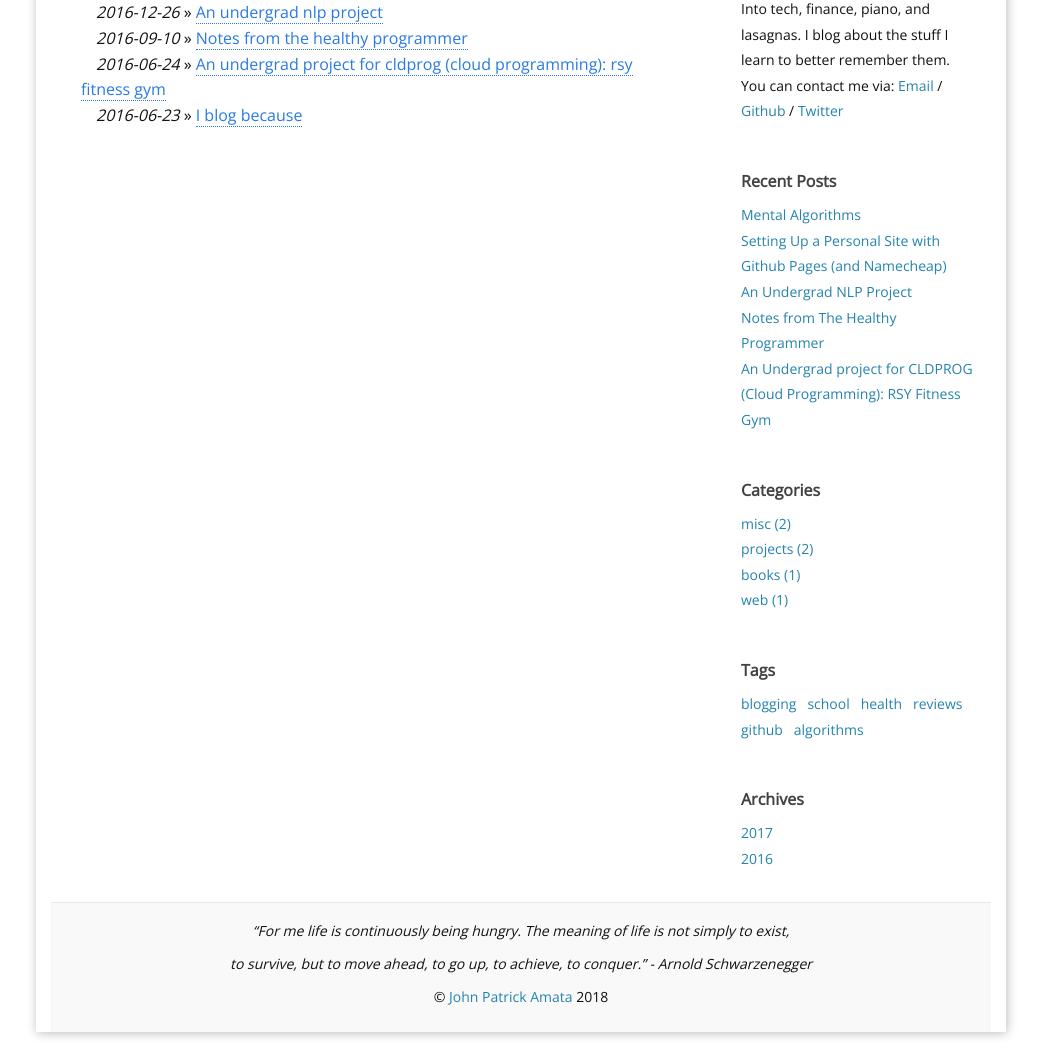
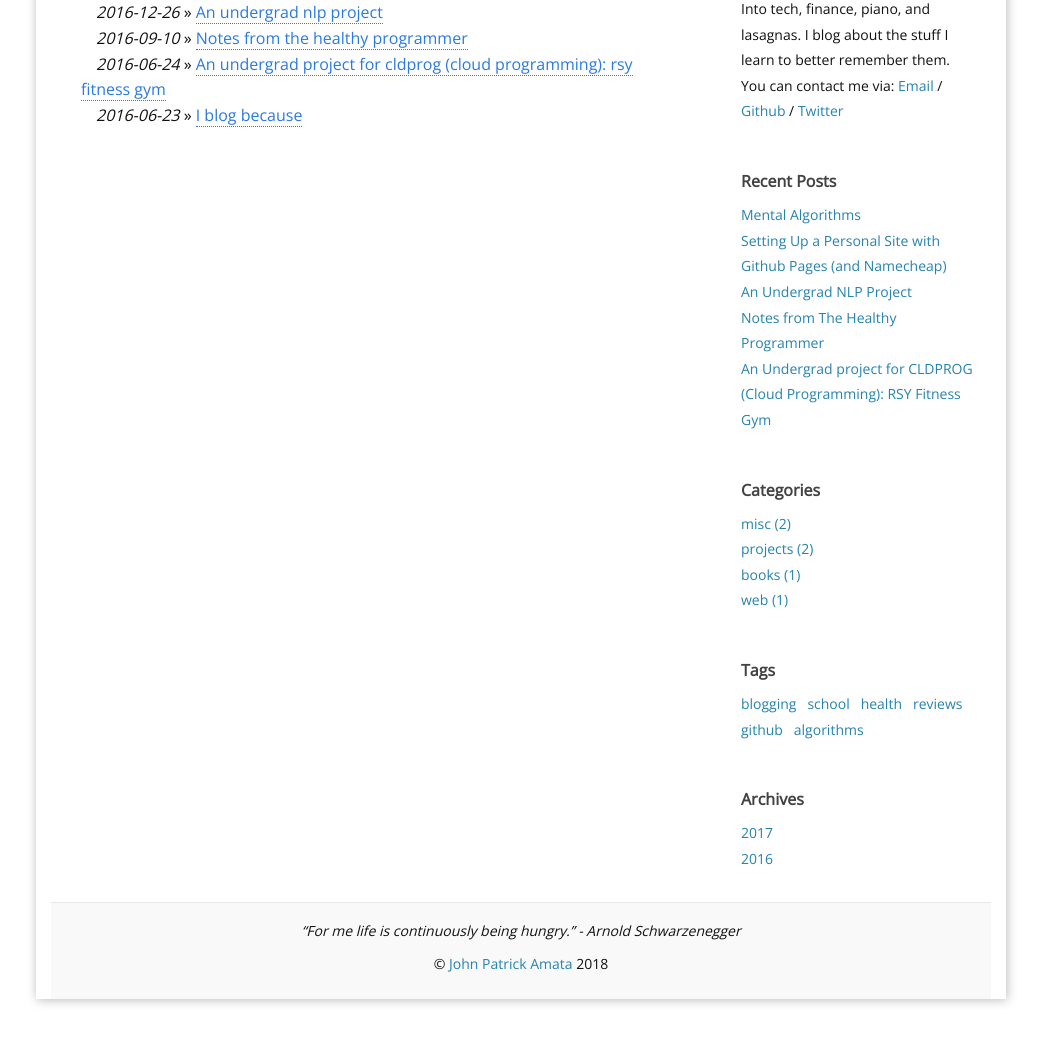
Before and after one commit to jpamata/jpamata.github.io, a Jekyll site: the page built from c_archives.md, in a window 1280 px wide, cut to the strip 400-1462 px from the top of the page. Shown: the whole strip, without its empty margins (119-1162 px from the left). Built offline with Jekyll 4.4.1, drawn with Linux system fonts in a browser that asks for light colours; nearby versions of some CDN libraries; after the commit the page ends 1429 px from its top, so only the background shows below that.

Commit message:
Update footer.html

```diff
--- a/_includes/footer.html
+++ b/_includes/footer.html
@@ -1,7 +1,6 @@
 <footer class="site-footer">
 
-  <p><i>“For me life is continuously being hungry. The meaning of life is not simply to exist,</i></p>
-  <p><i>to survive, but to move ahead, to go up, to achieve, to conquer.” - Arnold Schwarzenegger</i></p>
+  <p><i>“For me life is continuously being hungry.” - Arnold Schwarzenegger</i></p>
 
   <p>&copy; <a href="{{ site.baseurl }}/">{{site.title}}</a> {{ 'now' | date: '%Y' }}</p>
 
```
